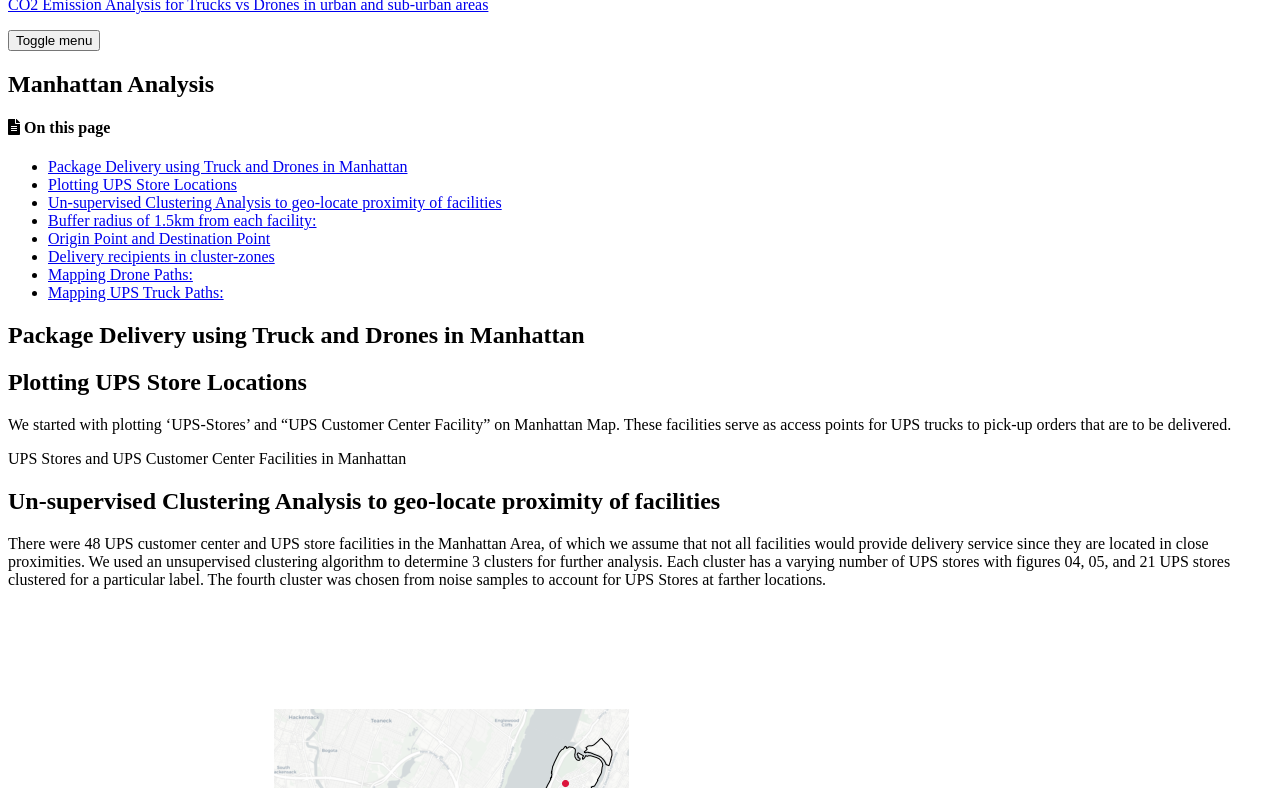
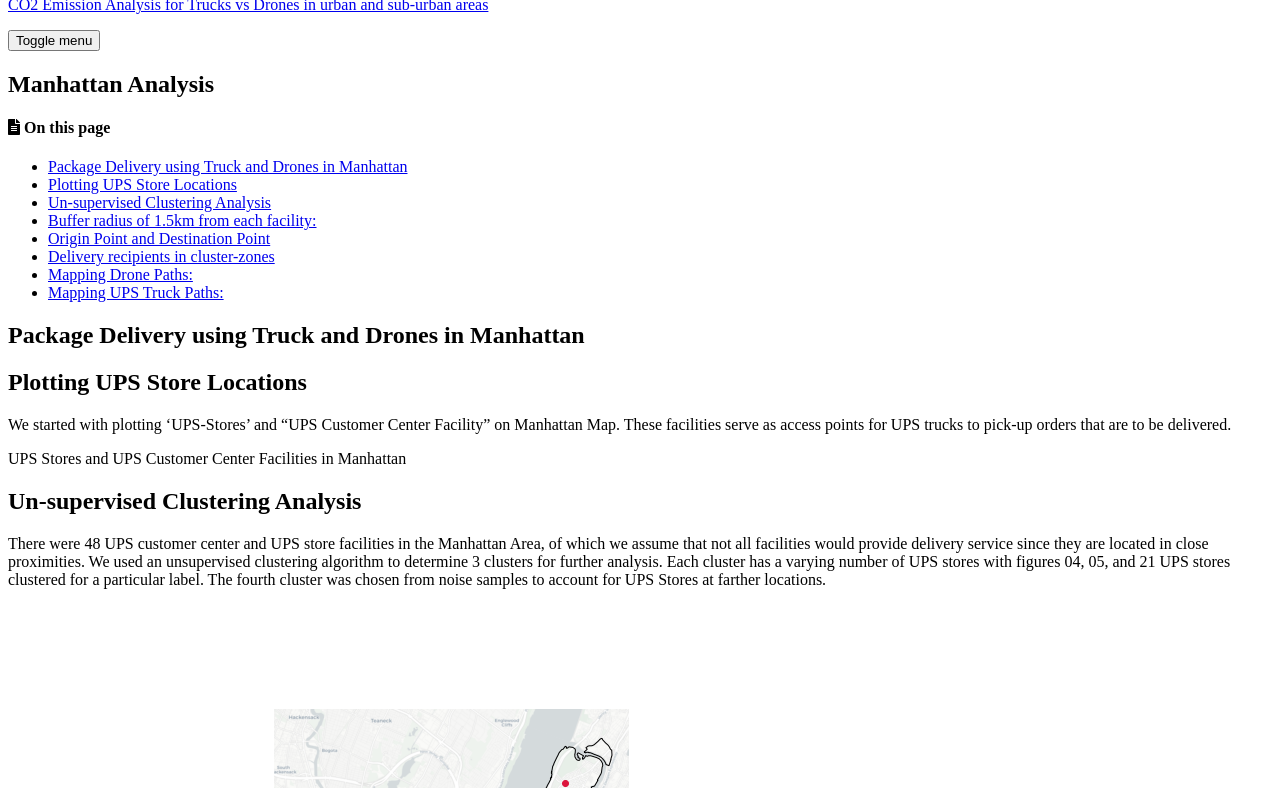
Before and after one commit to suryajps/Spatial-Analysis-for-Drone-vs-Truck-Deliveries-, a Jekyll site: the page built from _posts/2020-12-21-Manhattan-Analysis.md, in a window 1280 px wide and 900 px high, cut to the strip 112-900 px from the top of the window. Built offline with Jekyll 4.4.1, drawn with Linux system fonts in a browser that asks for light colours; cached includes are drawn as plain includes; nearby versions of some CDN libraries.

Commit message:
Update 2020-12-21-Manhattan-Analysis.md

```diff
--- a/_posts/2020-12-21-Manhattan-Analysis.md
+++ b/_posts/2020-12-21-Manhattan-Analysis.md
@@ -23,7 +23,7 @@
 UPS Stores and UPS Customer Center Facilities in Manhattan
 <div id="folium-chart-1"></div>
 
-## Un-supervised Clustering Analysis to geo-locate proximity of facilities
+## Un-supervised Clustering Analysis
 There were 48 UPS customer center and UPS store facilities in the Manhattan Area, of which we assume that not all facilities would provide delivery service since they are located in close proximities. We used an unsupervised clustering algorithm to determine 3 clusters for further analysis. Each cluster has a varying number of UPS stores with figures 04, 05, and 21 UPS stores clustered for a particular label. The fourth cluster was chosen from noise samples to account for UPS Stores at farther locations.
 
 ![nyc-ml]({{ site.url }}{{ site.baseurl }}/assets/images/NYC_ML.png)
```
